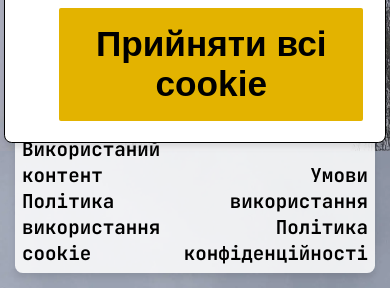
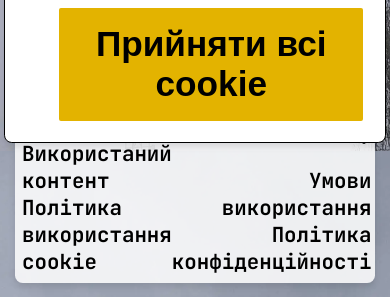
Before and after one commit to BRamil0/BR_web, a FastAPI app: page /418 in a window 390 px wide; the page is wider, and only the part inside the window is pictured. Shown: the part 932-1229 px from the top of that part. Run offline with FastAPI, Linux system fonts and the light colour scheme; parts of the project's set-up code (start-up, migrations or seed data) failed here and were passed over.

Commit message:
- fix bugs

```diff
--- a/src/static/css/footer.css
+++ b/src/static/css/footer.css
@@ -51,7 +51,7 @@ footer a:hover {
 
 @media (max-width: 1000px) {
     .footer {
-        font-size: 1.2rem;
+        font-size: 1.3rem;
     }
 
     footer a:active {
@@ -59,10 +59,8 @@ footer a:hover {
         color: var(--bg-color);
     }
     footer a {
-        font-size: 1.2rem;
+        font-size: 1.3rem;
     }
-}
-@media (max-width: 750px) {
     .footer-center {
         display: none;
     }
```
